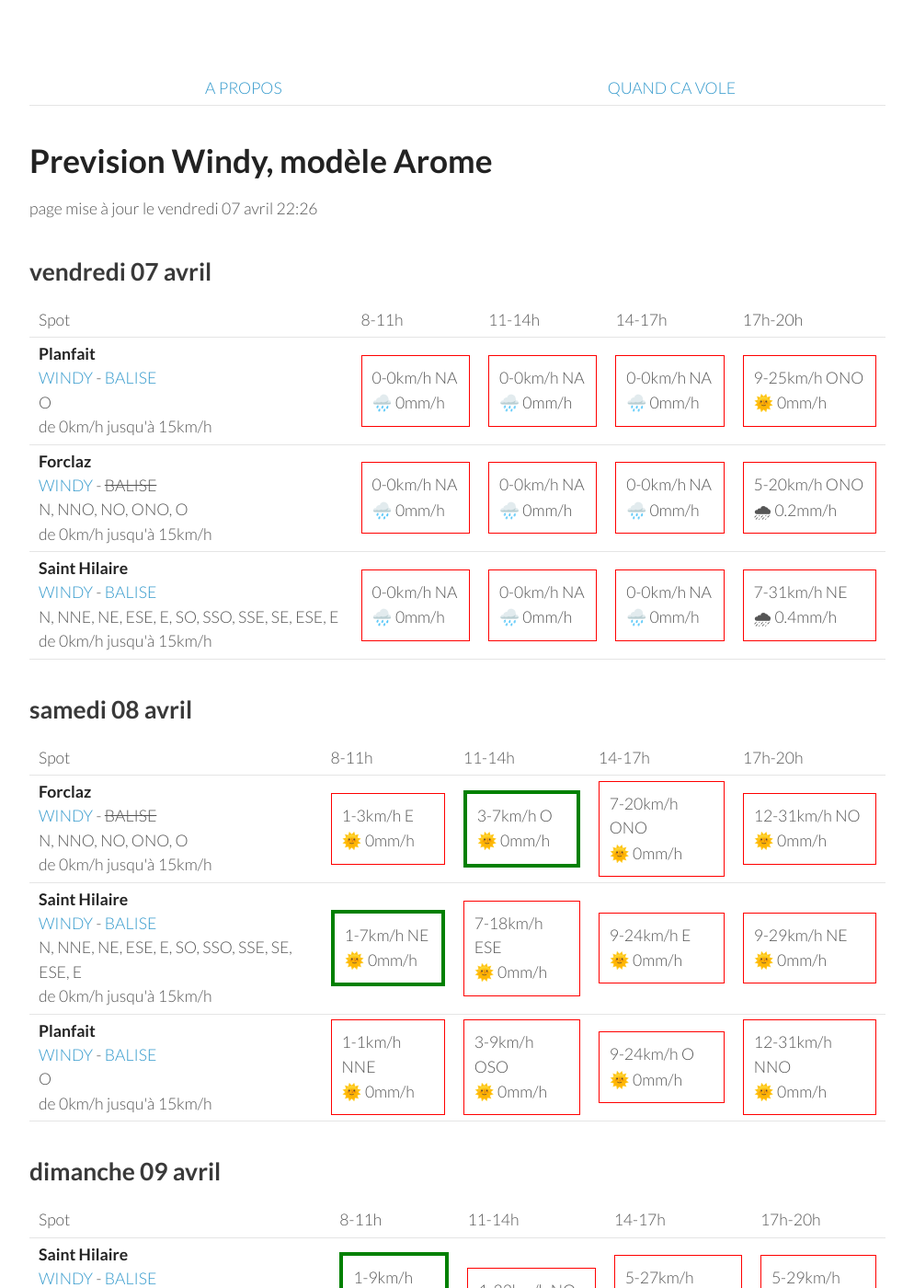
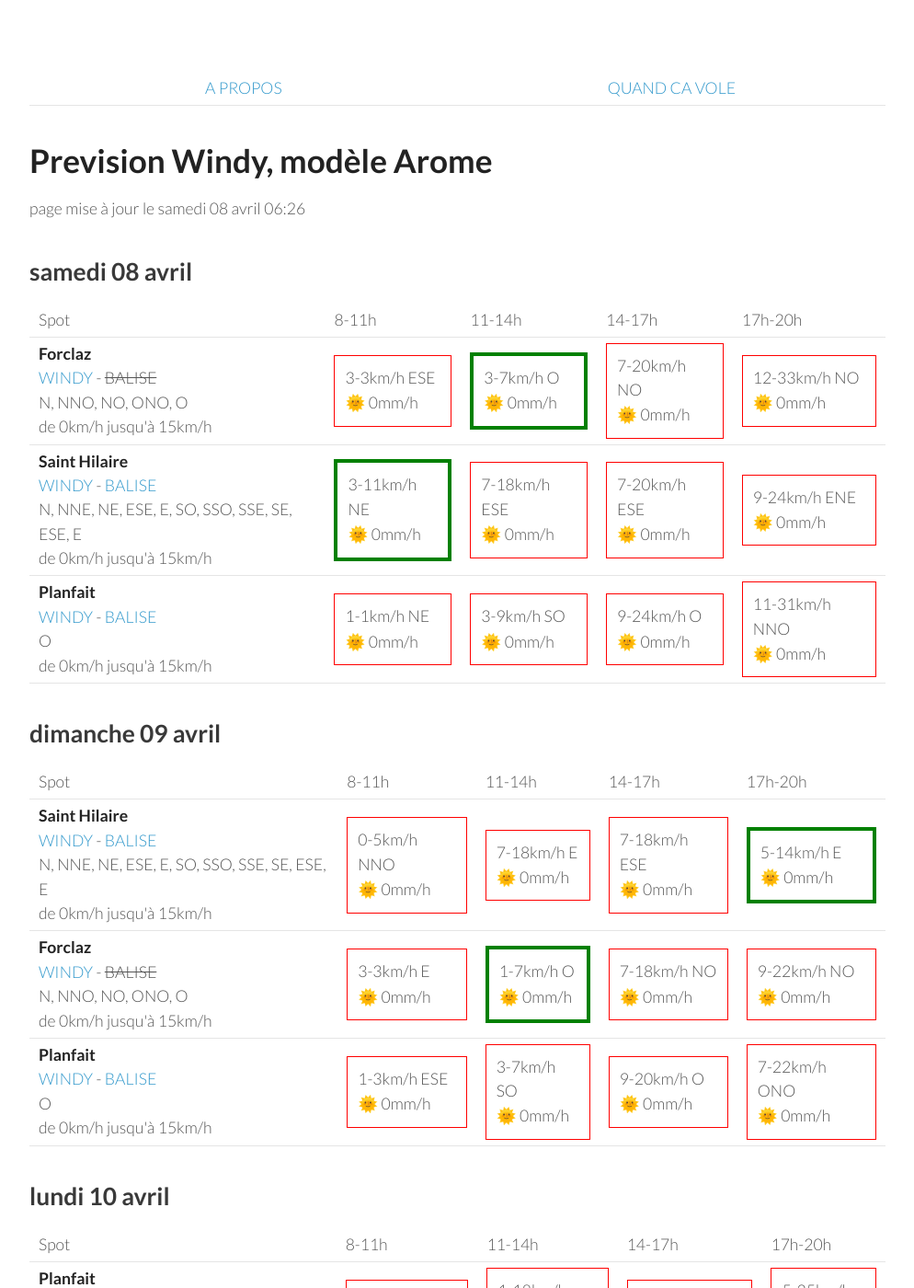
Before and after one commit to parapente-dans-le-nord/parapente-dans-le-nord.github.io, a Jekyll site: the page built from alpes_nord.markdown, in a window 1280 px wide and 1400 px high. Shown: the whole window at 92% size, without its empty margins (26-1020 px from the left). Built offline with Jekyll 4.4.1, drawn with Linux system fonts in a browser that asks for light colours; some of the changed text lies outside the part shown.

Commit message:
update index.markdown

```diff
--- a/alpes_nord.markdown
+++ b/alpes_nord.markdown
@@ -7,51 +7,8 @@ title:  "Tous les spots"
 {: .links}
 
 # Prevision Windy, modèle Arome
-page mise à jour le vendredi 07 avril 22:26
+page mise à jour le samedi 08 avril 06:26
 
-## vendredi 07 avril
-
-{::nomarkdown}
-<table>
-  <tbody>
-    <tr>
-      <td>Spot</td>
-      <td>8-11h</td>
-      <td>11-14h</td>
-      <td>14-17h</td>
-      <td>17h-20h</td>
-    </tr>
-<tr>
-        <td><strong>Planfait</strong><br><a href="https://windy.com/45.853/6.223?45.415,6.223,8">WINDY</a> - <span class=""><a href="https://www.openwindmap.org/PP496">BALISE</a> </span><br> <span class="vent-favorable">O</span><br><span class="force-vent">de 0km/h jusqu'à 15km/h</span> </td>
-
-            <td><div class="not-flyable"><p>0-0km/h NA</p><p>🌧️ 0mm/h</p></div></td>
-            <td><div class="not-flyable"><p>0-0km/h NA</p><p>🌧️ 0mm/h</p></div></td>
-            <td><div class="not-flyable"><p>0-0km/h NA</p><p>🌧️ 0mm/h</p></div></td>
-            <td><div class="not-flyable"><p>9-25km/h ONO</p><p>🌞 0mm/h</p></div></td>
-
-    </tr>
-<tr>
-        <td><strong>Forclaz</strong><br><a href="https://windy.com/45.814/6.247?45.375,6.246,8,m:eVwaglz">WINDY</a> - <span class="no-balise"> BALISE </span><br> <span class="vent-favorable">N, NNO, NO, ONO, O</span><br><span class="force-vent">de 0km/h jusqu'à 15km/h</span> </td>
-
-            <td><div class="not-flyable"><p>0-0km/h NA</p><p>🌧️ 0mm/h</p></div></td>
-            <td><div class="not-flyable"><p>0-0km/h NA</p><p>🌧️ 0mm/h</p></div></td>
-            <td><div class="not-flyable"><p>0-0km/h NA</p><p>🌧️ 0mm/h</p></div></td>
-            <td><div class="not-flyable"><p>5-20km/h ONO</p><p>🌧 0.2mm/h</p></div></td>
-
-    </tr>
-<tr>
-        <td><strong>Saint Hilaire</strong><br><a href="https://windy.com/45.307/5.888?45.087,5.889,9,m:eUFagkX">WINDY</a> - <span class=""><a href="http://www.balisemeteo.com/balise.php?idBalise=61">BALISE</a> </span><br> <span class="vent-favorable">N, NNE, NE, ESE, E, SO, SSO, SSE, SE, ESE, E</span><br><span class="force-vent">de 0km/h jusqu'à 15km/h</span> </td>
-
-            <td><div class="not-flyable"><p>0-0km/h NA</p><p>🌧️ 0mm/h</p></div></td>
-            <td><div class="not-flyable"><p>0-0km/h NA</p><p>🌧️ 0mm/h</p></div></td>
-            <td><div class="not-flyable"><p>0-0km/h NA</p><p>🌧️ 0mm/h</p></div></td>
-            <td><div class="not-flyable"><p>7-31km/h NE</p><p>🌧 0.4mm/h</p></div></td>
-
-    </tr>
-
-</tbody>
-</table>
-{:/}
 ## samedi 08 avril
 
 {::nomarkdown}
@@ -67,30 +24,30 @@ page mise à jour le vendredi 07 avril 22:26
 <tr>
         <td><strong>Forclaz</strong><br><a href="https://windy.com/45.814/6.247?45.375,6.246,8,m:eVwaglz">WINDY</a> - <span class="no-balise"> BALISE </span><br> <span class="vent-favorable">N, NNO, NO, ONO, O</span><br><span class="force-vent">de 0km/h jusqu'à 15km/h</span> </td>
 
-            <td><div class="not-flyable"><p>1-3km/h E</p><p>🌞 0mm/h</p></div></td>
+            <td><div class="not-flyable"><p>3-3km/h ESE</p><p>🌞 0mm/h</p></div></td>
             <td><div class="flyable"><p>3-7km/h O</p><p>🌞 0mm/h</p></div></td>
-            <td><div class="not-flyable"><p>7-20km/h ONO</p><p>🌞 0mm/h</p></div></td>
-            <td><div class="not-flyable"><p>12-31km/h NO</p><p>🌞 0mm/h</p></div></td>
+            <td><div class="not-flyable"><p>7-20km/h NO</p><p>🌞 0mm/h</p></div></td>
+            <td><div class="not-flyable"><p>12-33km/h NO</p><p>🌞 0mm/h</p></div></td>
 
 
     </tr>
 <tr>
         <td><strong>Saint Hilaire</strong><br><a href="https://windy.com/45.307/5.888?45.087,5.889,9,m:eUFagkX">WINDY</a> - <span class=""><a href="http://www.balisemeteo.com/balise.php?idBalise=61">BALISE</a> </span><br> <span class="vent-favorable">N, NNE, NE, ESE, E, SO, SSO, SSE, SE, ESE, E</span><br><span class="force-vent">de 0km/h jusqu'à 15km/h</span> </td>
 
-            <td><div class="flyable"><p>1-7km/h NE</p><p>🌞 0mm/h</p></div></td>
+            <td><div class="flyable"><p>3-11km/h NE</p><p>🌞 0mm/h</p></div></td>
             <td><div class="not-flyable"><p>7-18km/h ESE</p><p>🌞 0mm/h</p></div></td>
-            <td><div class="not-flyable"><p>9-24km/h E</p><p>🌞 0mm/h</p></div></td>
-            <td><div class="not-flyable"><p>9-29km/h NE</p><p>🌞 0mm/h</p></div></td>
+            <td><div class="not-flyable"><p>7-20km/h ESE</p><p>🌞 0mm/h</p></div></td>
+            <td><div class="not-flyable"><p>9-24km/h ENE</p><p>🌞 0mm/h</p></div></td>
 
 
     </tr>
 <tr>
         <td><strong>Planfait</strong><br><a href="https://windy.com/45.853/6.223?45.415,6.223,8">WINDY</a> - <span class=""><a href="https://www.openwindmap.org/PP496">BALISE</a> </span><br> <span class="vent-favorable">O</span><br><span class="force-vent">de 0km/h jusqu'à 15km/h</span> </td>
 
-            <td><div class="not-flyable"><p>1-1km/h NNE</p><p>🌞 0mm/h</p></div></td>
-            <td><div class="not-flyable"><p>3-9km/h OSO</p><p>🌞 0mm/h</p></div></td>
+            <td><div class="not-flyable"><p>1-1km/h NE</p><p>🌞 0mm/h</p></div></td>
+            <td><div class="not-flyable"><p>3-9km/h SO</p><p>🌞 0mm/h</p></div></td>
             <td><div class="not-flyable"><p>9-24km/h O</p><p>🌞 0mm/h</p></div></td>
-            <td><div class="not-flyable"><p>12-31km/h NNO</p><p>🌞 0mm/h</p></div></td>
+            <td><div class="not-flyable"><p>11-31km/h NNO</p><p>🌞 0mm/h</p></div></td>
 
 
     </tr>
@@ -113,20 +70,10 @@ page mise à jour le vendredi 07 avril 22:26
 <tr>
         <td><strong>Saint Hilaire</strong><br><a href="https://windy.com/45.307/5.888?45.087,5.889,9,m:eUFagkX">WINDY</a> - <span class=""><a href="http://www.balisemeteo.com/balise.php?idBalise=61">BALISE</a> </span><br> <span class="vent-favorable">N, NNE, NE, ESE, E, SO, SSO, SSE, SE, ESE, E</span><br><span class="force-vent">de 0km/h jusqu'à 15km/h</span> </td>
 
-            <td><div class="flyable"><p>1-9km/h NE</p><p>🌞 0mm/h</p></div></td>
-            <td><div class="not-flyable"><p>1-22km/h NO</p><p>🌞 0mm/h</p></div></td>
-            <td><div class="not-flyable"><p>5-27km/h ONO</p><p>🌞 0mm/h</p></div></td>
-            <td><div class="not-flyable"><p>5-29km/h NO</p><p>🌞 0mm/h</p></div></td>
-
-
-    </tr>
-<tr>
-        <td><strong>Planfait</strong><br><a href="https://windy.com/45.853/6.223?45.415,6.223,8">WINDY</a> - <span class=""><a href="https://www.openwindmap.org/PP496">BALISE</a> </span><br> <span class="vent-favorable">O</span><br><span class="force-vent">de 0km/h jusqu'à 15km/h</span> </td>
-
-            <td><div class="not-flyable"><p>1-1km/h E</p><p>🌞 0mm/h</p></div></td>
-            <td><div class="not-flyable"><p>3-18km/h ONO</p><p>🌞 0mm/h</p></div></td>
-            <td><div class="not-flyable"><p>7-27km/h NO</p><p>🌞 0mm/h</p></div></td>
-            <td><div class="not-flyable"><p>7-29km/h NO</p><p>🌞 0mm/h</p></div></td>
+            <td><div class="not-flyable"><p>0-5km/h NNO</p><p>🌞 0mm/h</p></div></td>
+            <td><div class="not-flyable"><p>7-18km/h E</p><p>🌞 0mm/h</p></div></td>
+            <td><div class="not-flyable"><p>7-18km/h ESE</p><p>🌞 0mm/h</p></div></td>
+            <td><div class="flyable"><p>5-14km/h E</p><p>🌞 0mm/h</p></div></td>
 
 
     </tr>
@@ -134,9 +81,19 @@ page mise à jour le vendredi 07 avril 22:26
         <td><strong>Forclaz</strong><br><a href="https://windy.com/45.814/6.247?45.375,6.246,8,m:eVwaglz">WINDY</a> - <span class="no-balise"> BALISE </span><br> <span class="vent-favorable">N, NNO, NO, ONO, O</span><br><span class="force-vent">de 0km/h jusqu'à 15km/h</span> </td>
 
             <td><div class="not-flyable"><p>3-3km/h E</p><p>🌞 0mm/h</p></div></td>
-            <td><div class="not-flyable"><p>1-16km/h ONO</p><p>🌞 0mm/h</p></div></td>
-            <td><div class="not-flyable"><p>5-25km/h ONO</p><p>🌞 0mm/h</p></div></td>
-            <td><div class="not-flyable"><p>5-29km/h NO</p><p>🌞 0mm/h</p></div></td>
+            <td><div class="flyable"><p>1-7km/h O</p><p>🌞 0mm/h</p></div></td>
+            <td><div class="not-flyable"><p>7-18km/h NO</p><p>🌞 0mm/h</p></div></td>
+            <td><div class="not-flyable"><p>9-22km/h NO</p><p>🌞 0mm/h</p></div></td>
+
+
+    </tr>
+<tr>
+        <td><strong>Planfait</strong><br><a href="https://windy.com/45.853/6.223?45.415,6.223,8">WINDY</a> - <span class=""><a href="https://www.openwindmap.org/PP496">BALISE</a> </span><br> <span class="vent-favorable">O</span><br><span class="force-vent">de 0km/h jusqu'à 15km/h</span> </td>
+
+            <td><div class="not-flyable"><p>1-3km/h ESE</p><p>🌞 0mm/h</p></div></td>
+            <td><div class="not-flyable"><p>3-7km/h SO</p><p>🌞 0mm/h</p></div></td>
+            <td><div class="not-flyable"><p>9-20km/h O</p><p>🌞 0mm/h</p></div></td>
+            <td><div class="not-flyable"><p>7-22km/h ONO</p><p>🌞 0mm/h</p></div></td>
 
 
     </tr>
@@ -157,22 +114,12 @@ page mise à jour le vendredi 07 avril 22:26
       <td>17h-20h</td>
     </tr>
 <tr>
-        <td><strong>Saint Hilaire</strong><br><a href="https://windy.com/45.307/5.888?45.087,5.889,9,m:eUFagkX">WINDY</a> - <span class=""><a href="http://www.balisemeteo.com/balise.php?idBalise=61">BALISE</a> </span><br> <span class="vent-favorable">N, NNE, NE, ESE, E, SO, SSO, SSE, SE, ESE, E</span><br><span class="force-vent">de 0km/h jusqu'à 15km/h</span> </td>
-
-            <td><div class="flyable"><p>1-12km/h NE</p><p>🌞 0mm/h</p></div></td>
-            <td><div class="not-flyable"><p>3-22km/h SO</p><p>🌞 0mm/h</p></div></td>
-            <td><div class="not-flyable"><p>5-27km/h OSO</p><p>🌞 0mm/h</p></div></td>
-            <td><div class="not-flyable"><p>3-27km/h SO</p><p>🌞 0mm/h</p></div></td>
-
-
-    </tr>
-<tr>
         <td><strong>Planfait</strong><br><a href="https://windy.com/45.853/6.223?45.415,6.223,8">WINDY</a> - <span class=""><a href="https://www.openwindmap.org/PP496">BALISE</a> </span><br> <span class="vent-favorable">O</span><br><span class="force-vent">de 0km/h jusqu'à 15km/h</span> </td>
 
-            <td><div class="not-flyable"><p>3-16km/h ESE</p><p>🌞 0mm/h</p></div></td>
-            <td><div class="not-flyable"><p>3-18km/h S</p><p>🌞 0mm/h</p></div></td>
+            <td><div class="not-flyable"><p>3-16km/h E</p><p>🌞 0mm/h</p></div></td>
+            <td><div class="not-flyable"><p>1-18km/h SSO</p><p>🌞 0mm/h</p></div></td>
             <td><div class="not-flyable"><p>5-24km/h O</p><p>🌞 0mm/h</p></div></td>
-            <td><div class="not-flyable"><p>3-24km/h SO</p><p>🌞 0mm/h</p></div></td>
+            <td><div class="not-flyable"><p>5-25km/h O</p><p>🌞 0mm/h</p></div></td>
 
 
     </tr>
@@ -180,9 +127,19 @@ page mise à jour le vendredi 07 avril 22:26
         <td><strong>Forclaz</strong><br><a href="https://windy.com/45.814/6.247?45.375,6.246,8,m:eVwaglz">WINDY</a> - <span class="no-balise"> BALISE </span><br> <span class="vent-favorable">N, NNO, NO, ONO, O</span><br><span class="force-vent">de 0km/h jusqu'à 15km/h</span> </td>
 
             <td><div class="not-flyable"><p>3-16km/h ESE</p><p>🌞 0mm/h</p></div></td>
-            <td><div class="not-flyable"><p>3-18km/h SSE</p><p>🌞 0mm/h</p></div></td>
-            <td><div class="not-flyable"><p>3-24km/h O</p><p>🌞 0mm/h</p></div></td>
-            <td><div class="not-flyable"><p>3-24km/h SO</p><p>🌞 0mm/h</p></div></td>
+            <td><div class="not-flyable"><p>1-18km/h S</p><p>🌞 0mm/h</p></div></td>
+            <td><div class="not-flyable"><p>5-24km/h O</p><p>🌞 0mm/h</p></div></td>
+            <td><div class="not-flyable"><p>5-25km/h O</p><p>🌞 0mm/h</p></div></td>
+
+
+    </tr>
+<tr>
+        <td><strong>Saint Hilaire</strong><br><a href="https://windy.com/45.307/5.888?45.087,5.889,9,m:eUFagkX">WINDY</a> - <span class=""><a href="http://www.balisemeteo.com/balise.php?idBalise=61">BALISE</a> </span><br> <span class="vent-favorable">N, NNE, NE, ESE, E, SO, SSO, SSE, SE, ESE, E</span><br><span class="force-vent">de 0km/h jusqu'à 15km/h</span> </td>
+
+            <td><div class="not-flyable"><p>1-12km/h ENE</p><p>🌞 0mm/h</p></div></td>
+            <td><div class="not-flyable"><p>3-20km/h SO</p><p>🌞 0mm/h</p></div></td>
+            <td><div class="not-flyable"><p>5-27km/h OSO</p><p>🌞 0mm/h</p></div></td>
+            <td><div class="not-flyable"><p>3-27km/h O</p><p>🌞 0mm/h</p></div></td>
 
 
     </tr>
@@ -205,8 +162,8 @@ page mise à jour le vendredi 07 avril 22:26
 <tr>
         <td><strong>Planfait</strong><br><a href="https://windy.com/45.853/6.223?45.415,6.223,8">WINDY</a> - <span class=""><a href="https://www.openwindmap.org/PP496">BALISE</a> </span><br> <span class="vent-favorable">O</span><br><span class="force-vent">de 0km/h jusqu'à 15km/h</span> </td>
 
-            <td><div class="not-flyable"><p>1-24km/h S</p><p>🌧 4mm/h</p></div></td>
-            <td><div class="not-flyable"><p>5-27km/h ONO</p><p>🌧 2.4mm/h</p></div></td>
+            <td><div class="not-flyable"><p>3-18km/h ESE</p><p>🌧 0.5mm/h</p></div></td>
+            <td><div class="not-flyable"><p>3-20km/h SSE</p><p>🌧 2mm/h</p></div></td>
             <td><div class="not-flyable"><p>5-27km/h O</p><p>🌧 1mm/h</p></div></td>
             <td><div class="not-flyable"><p>5-27km/h ONO</p><p>🌧 0.2mm/h</p></div></td>
 
@@ -215,8 +172,8 @@ page mise à jour le vendredi 07 avril 22:26
 <tr>
         <td><strong>Saint Hilaire</strong><br><a href="https://windy.com/45.307/5.888?45.087,5.889,9,m:eUFagkX">WINDY</a> - <span class=""><a href="http://www.balisemeteo.com/balise.php?idBalise=61">BALISE</a> </span><br> <span class="vent-favorable">N, NNE, NE, ESE, E, SO, SSO, SSE, SE, ESE, E</span><br><span class="force-vent">de 0km/h jusqu'à 15km/h</span> </td>
 
-            <td><div class="not-flyable"><p>3-24km/h O</p><p>🌧 0.8mm/h</p></div></td>
-            <td><div class="not-flyable"><p>5-35km/h NNO</p><p>🌧 2.5mm/h</p></div></td>
+            <td><div class="not-flyable"><p>1-16km/h E</p><p>🌞 0mm/h</p></div></td>
+            <td><div class="not-flyable"><p>1-22km/h N</p><p>🌧 0.8mm/h</p></div></td>
             <td><div class="not-flyable"><p>7-37km/h NO</p><p>🌧 0.5mm/h</p></div></td>
             <td><div class="not-flyable"><p>7-38km/h NO</p><p>🌞 0mm/h</p></div></td>
 
@@ -225,8 +182,8 @@ page mise à jour le vendredi 07 avril 22:26
 <tr>
         <td><strong>Forclaz</strong><br><a href="https://windy.com/45.814/6.247?45.375,6.246,8,m:eVwaglz">WINDY</a> - <span class="no-balise"> BALISE </span><br> <span class="vent-favorable">N, NNO, NO, ONO, O</span><br><span class="force-vent">de 0km/h jusqu'à 15km/h</span> </td>
 
-            <td><div class="not-flyable"><p>0-24km/h SE</p><p>🌧 4.1mm/h</p></div></td>
-            <td><div class="not-flyable"><p>5-31km/h ONO</p><p>🌧 2.5mm/h</p></div></td>
+            <td><div class="not-flyable"><p>3-18km/h ESE</p><p>🌧 0.4mm/h</p></div></td>
+            <td><div class="not-flyable"><p>1-22km/h ESE</p><p>🌧 2mm/h</p></div></td>
             <td><div class="not-flyable"><p>5-27km/h ONO</p><p>🌧 0.9mm/h</p></div></td>
             <td><div class="not-flyable"><p>5-29km/h ONO</p><p>🌞 0mm/h</p></div></td>
 
```
